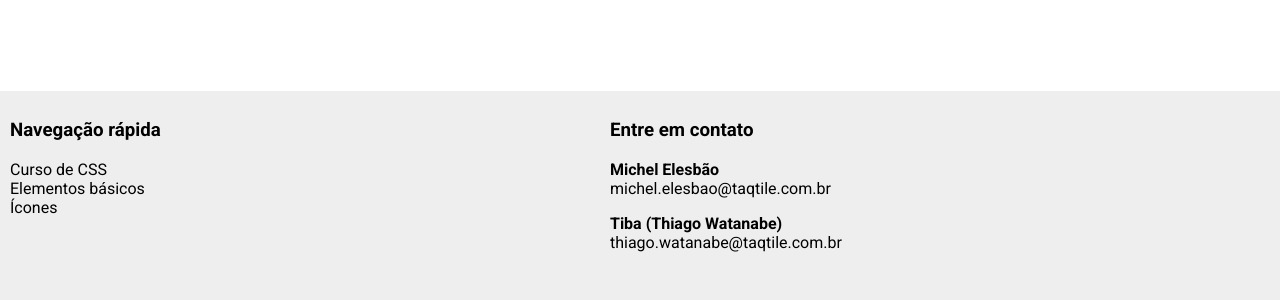
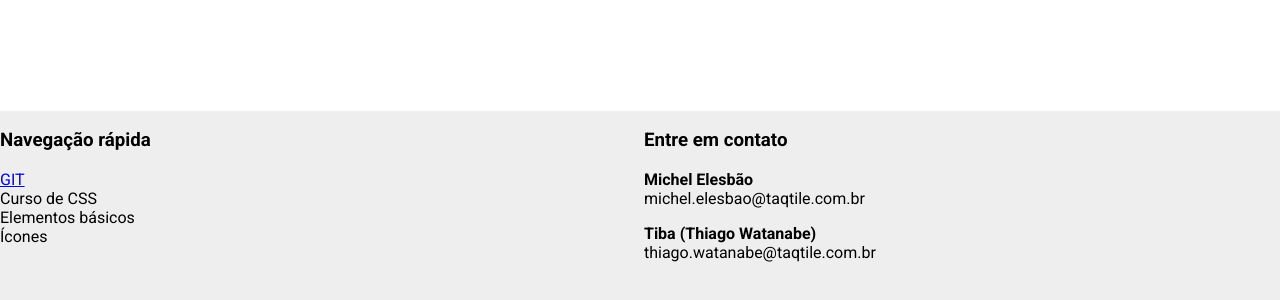
Before and after one commit to victorhoffmann/Aulas---Taqtile, a plain HTML site: page day-2/footer/footer.html in a window 1280 px wide. Shown: the part 492-792 px from the top of the page. Drawn offline with Linux system fonts and the light colour scheme.

Commit message:
Atualizando repositorio pós aula 2 [completo]

```diff
--- a/day-2/basic/style.css
+++ b/day-2/basic/style.css
@@ -8,7 +8,7 @@ body {
 }
 
 h1,h2,h3,p, label
-.h1, .h2, .h3, .p, .label {
+.h1, .h2, .h3, .body, .label {
     font-family: 'Work Sans', sans-serif;
 }
 
@@ -24,7 +24,7 @@ h3, .h3 {
     font-size: 20px;
 }
 
-p, .p{
+p, .body{
     font-size: 16px;
 }
 
@@ -36,7 +36,7 @@ button {
     font-family: 'Work Sans', sans-serif;
     font-size: 16px;
 
-    padding: 4px 20px;
+    padding: 4px 16px;
     background-color: #ffad25;
     color: #fff;
 
--- a/day-2/footer/footer.css
+++ b/day-2/footer/footer.css
@@ -13,11 +13,14 @@ body {
 }
 
 .column {
-    width: 45%;
-    padding: 10px;
+    width: calc(50% - 10px);
     display: inline-block;
     height: 100%;
     vertical-align: top;
+}
+
+.column + .column {
+    margin-left: 10px;
 }
 
 ul {
--- a/day-2/footer/footer.html
+++ b/day-2/footer/footer.html
@@ -17,7 +17,7 @@
                 Navegação rápida
             </H3>
             <ul>
-                <a href="https://github.com/victorhoffmann/"></a>
+                <a href="https://github.com/victorhoffmann/">GIT</a>
                 <li>Curso de CSS</li>
                 <li>Elementos básicos</li>
                 <li>Ícones</li>
--- a/day-2/navbar/navbar.css
+++ b/day-2/navbar/navbar.css
@@ -7,7 +7,7 @@ body {
 .navbar {
     background-color: #ffffff;
     text-align: right;
-    padding-right: 100px;
+    padding-right: 200px;
 }
 
 ul {
@@ -25,10 +25,15 @@ a {
     text-decoration: none;
     color: black;
     font-family: 'Roboto', sans-serif;
+    font-weight: 200;
 }
 
 a:hover {
-    text-decoration: underline;
-    color: #f66d6c;
     cursor: pointer;
+    font-weight: bold;
 }
+
+a:hover::after {
+    content: '';
+    border-bottom: 1px solid blue;
+}
```
